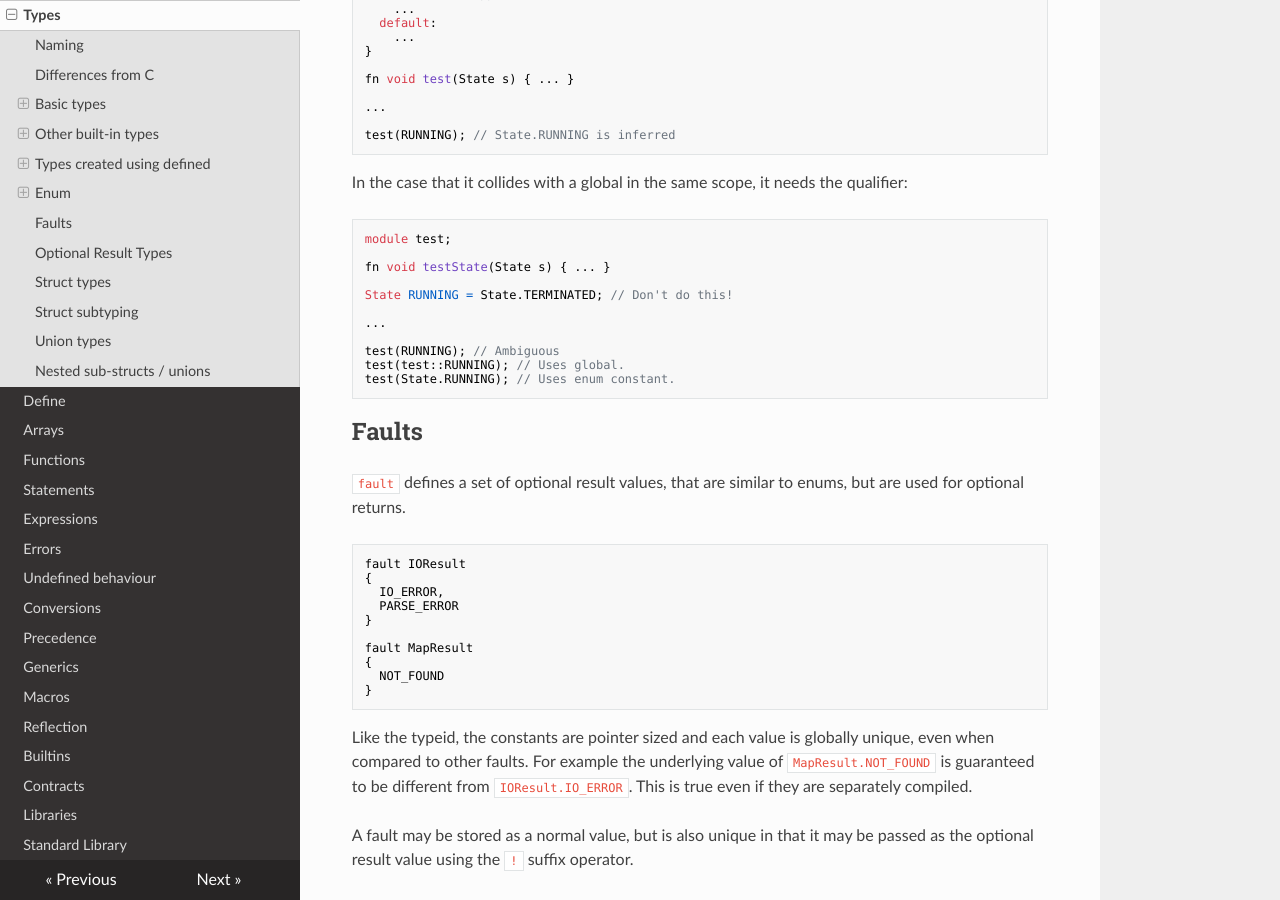
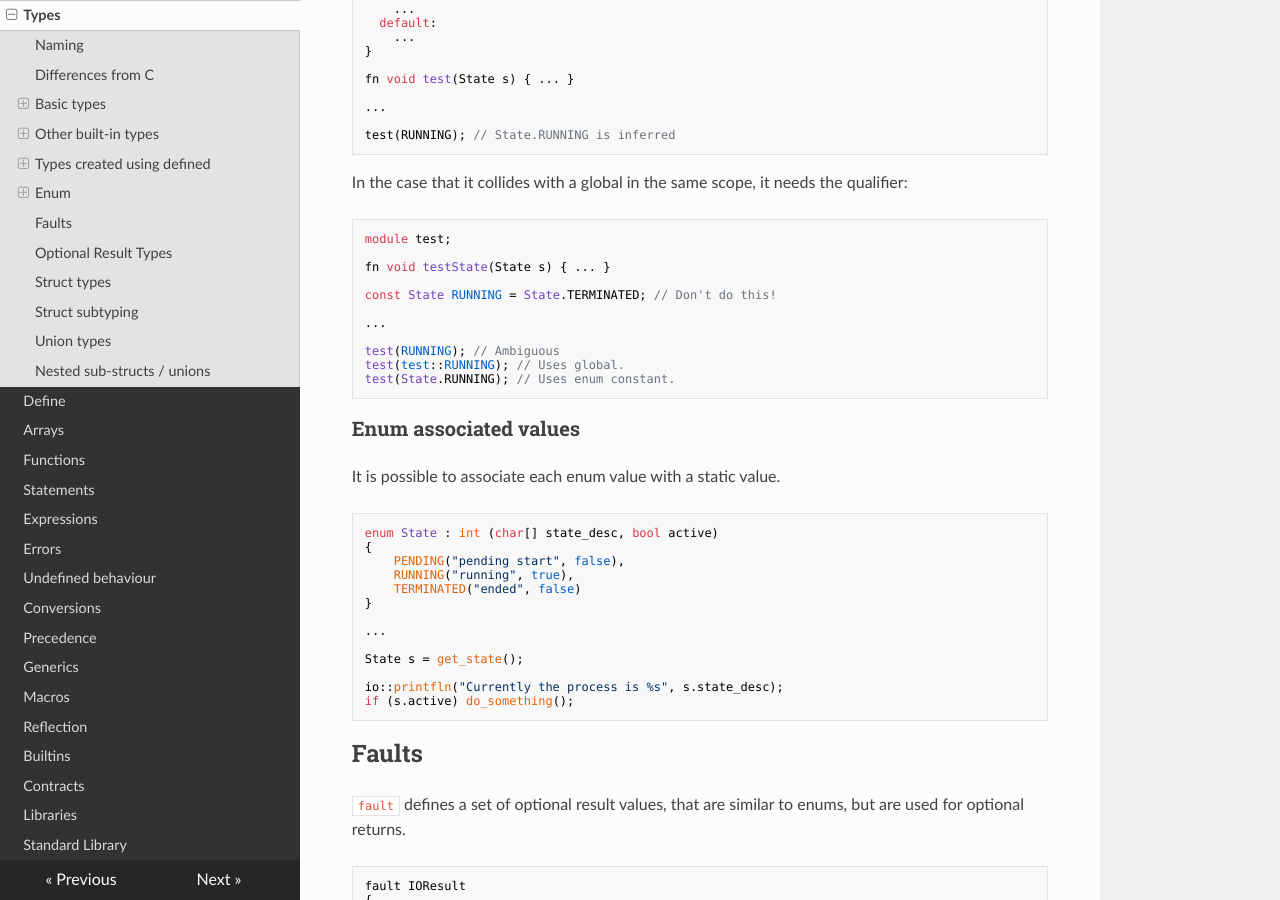
Before and after one commit to c3lang/c3docs-old, an MkDocs documentation site: the page built from docs/types.md, in a window 1280 px wide and 900 px high, scrolled down 7947 px. Built offline with MkDocs 1.6.1, drawn with Linux system fonts in a browser that asks for light colours; nearby versions of some CDN libraries.

Commit message:
Associated values for enums.

```diff
--- a/docs/types.md
+++ b/docs/types.md
@@ -347,7 +347,7 @@ In the case that it collides with a global in the same scope, it needs the quali
 
     fn void testState(State s) { ... }
 
-    State RUNNING = State.TERMINATED; // Don't do this!
+    const State RUNNING = State.TERMINATED; // Don't do this!
 
     ...
 
@@ -356,6 +356,23 @@ In the case that it collides with a global in the same scope, it needs the quali
     test(State.RUNNING); // Uses enum constant.
 
 
+### Enum associated values
+
+It is possible to associate each enum value with a static value.
+
+    enum State : int (char[] state_desc, bool active)
+    {
+        PENDING("pending start", false),
+        RUNNING("running", true),
+        TERMINATED("ended", false)
+    }
+
+    ...
+
+    State s = get_state();
+
+    io::printfln("Currently the process is %s", s.state_desc);
+    if (s.active) do_something();
 
 ## Faults
 
```
Also changed, not shown: docs/changes.md (+3 -0 lines), docs/index.md (+1 -1 lines).
